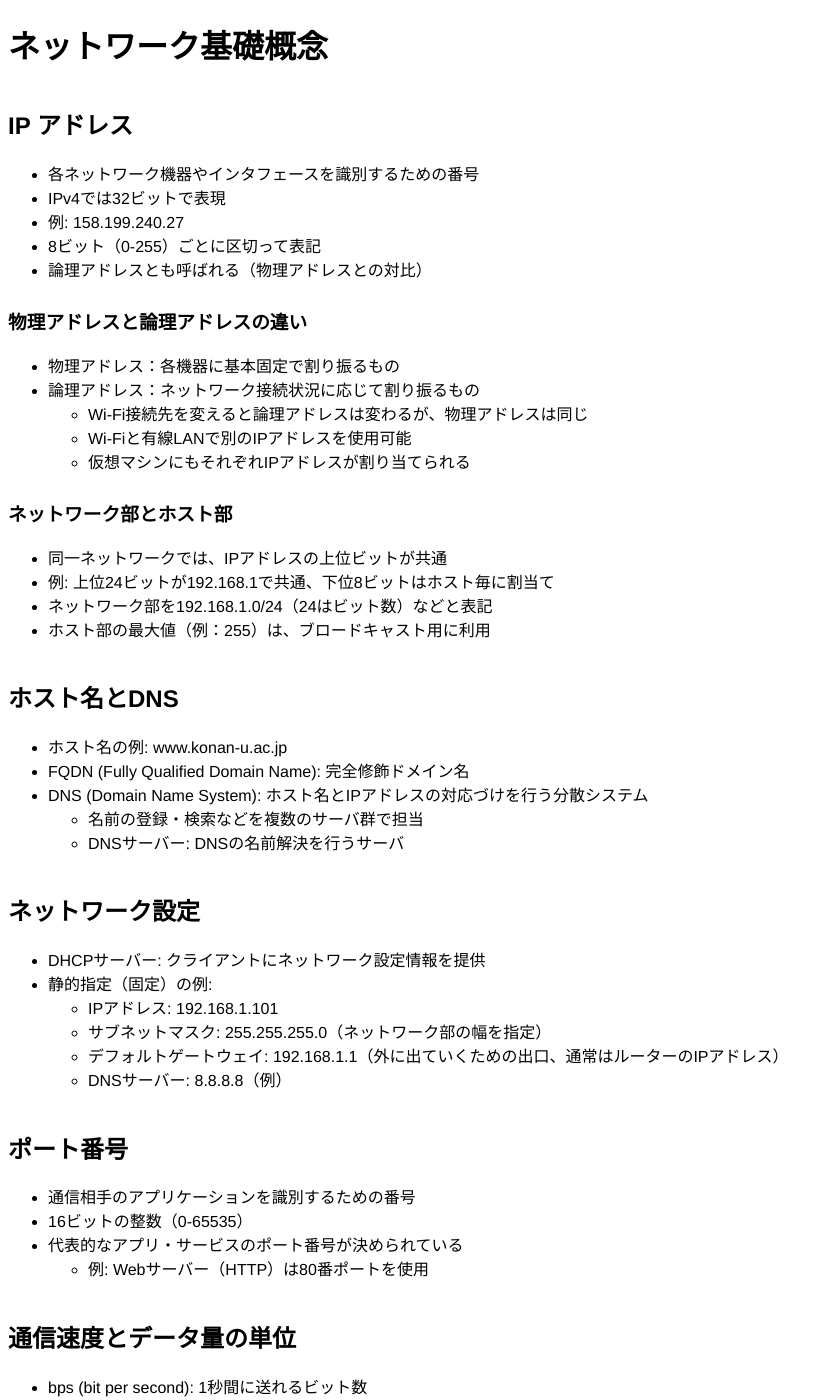
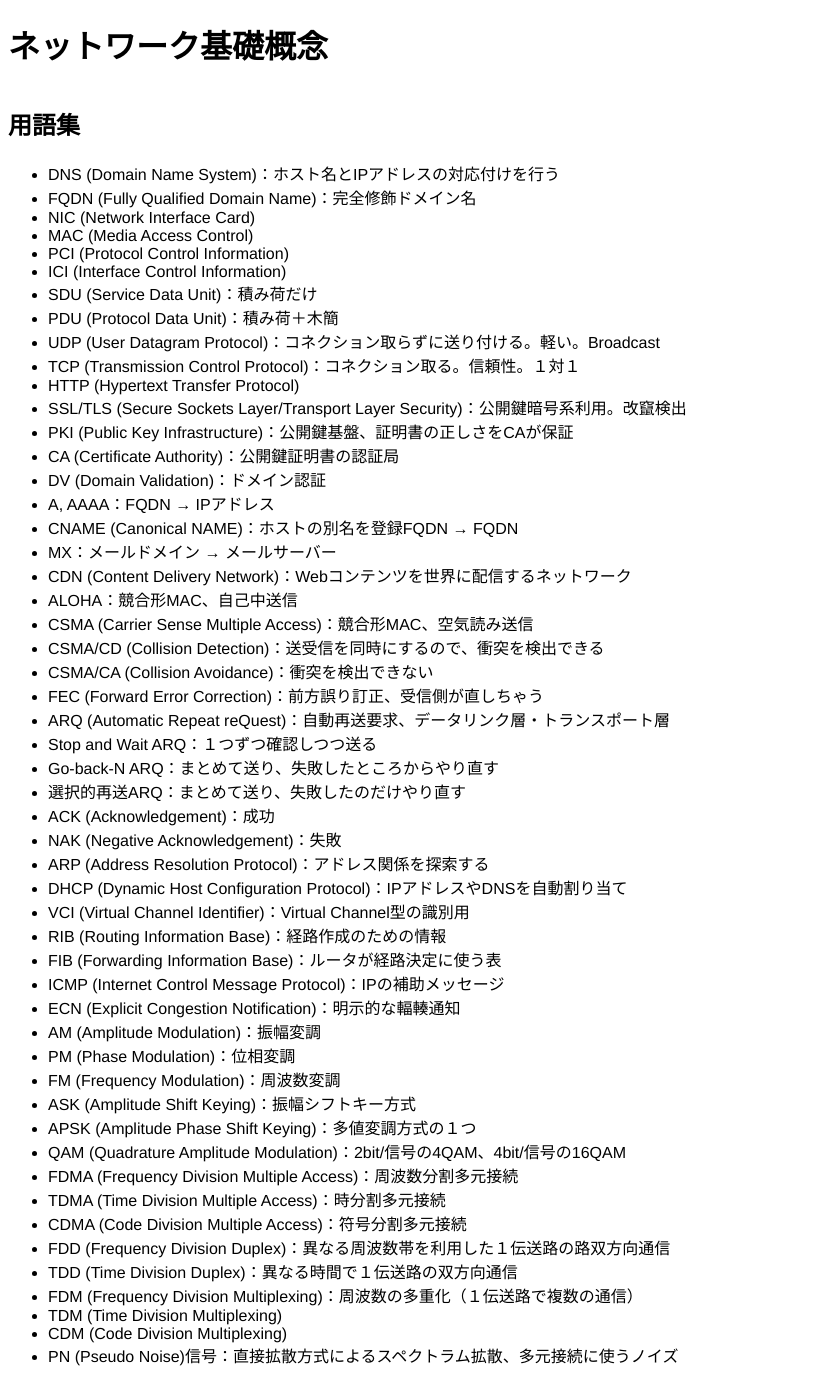
Before and after one commit to mimneko/sample-page, a Jekyll site: the page built from 情報通信ネットワーク/test1.md, in a window 1280 px wide and 1400 px high. Shown: the whole window, without its empty margins (0-832 px from the left). Built offline with Jekyll 4.4.1, drawn with Linux system fonts in a browser that asks for light colours; nearby versions of some CDN libraries; our own code applies the rules of GitHub Pages for plain Markdown files.

Commit message:
Update test1.md

```diff
--- a/情報通信ネットワーク/test1.md
+++ b/情報通信ネットワーク/test1.md
@@ -1,4 +1,58 @@
 # ネットワーク基礎概念
+## 用語集
+- DNS (Domain Name System)：ホスト名とIPアドレスの対応付けを行う
+- FQDN (Fully Qualified Domain Name)：完全修飾ドメイン名
+- NIC (Network Interface Card)
+- MAC (Media Access Control)
+- PCI (Protocol Control Information)
+- ICI (Interface Control Information)
+- SDU (Service Data Unit)：積み荷だけ
+- PDU (Protocol Data Unit)：積み荷＋木簡
+- UDP (User Datagram Protocol)：コネクション取らずに送り付ける。軽い。Broadcast
+- TCP (Transmission Control Protocol)：コネクション取る。信頼性。１対１
+- HTTP (Hypertext Transfer Protocol)
+- SSL/TLS (Secure Sockets Layer/Transport Layer Security)：公開鍵暗号系利用。改竄検出
+- PKI (Public Key Infrastructure)：公開鍵基盤、証明書の正しさをCAが保証
+- CA (Certificate Authority)：公開鍵証明書の認証局
+- DV (Domain Validation)：ドメイン認証
+- A, AAAA：FQDN → IPアドレス
+- CNAME (Canonical NAME)：ホストの別名を登録FQDN → FQDN
+- MX：メールドメイン → メールサーバー
+- CDN (Content Delivery Network)：Webコンテンツを世界に配信するネットワーク
+- ALOHA：競合形MAC、自己中送信
+- CSMA (Carrier Sense Multiple Access)：競合形MAC、空気読み送信
+- CSMA/CD (Collision Detection)：送受信を同時にするので、衝突を検出できる
+- CSMA/CA (Collision Avoidance)：衝突を検出できない
+- FEC (Forward Error Correction)：前方誤り訂正、受信側が直しちゃう
+- ARQ (Automatic Repeat reQuest)：自動再送要求、データリンク層・トランスポート層
+- Stop and Wait ARQ：１つずつ確認しつつ送る
+- Go-back-N ARQ：まとめて送り、失敗したところからやり直す
+- 選択的再送ARQ：まとめて送り、失敗したのだけやり直す
+- ACK (Acknowledgement)：成功
+- NAK (Negative Acknowledgement)：失敗
+- ARP (Address Resolution Protocol)：アドレス関係を探索する
+- DHCP (Dynamic Host Configuration Protocol)：IPアドレスやDNSを自動割り当て
+- VCI (Virtual Channel Identifier)：Virtual Channel型の識別用
+- RIB (Routing Information Base)：経路作成のための情報
+- FIB (Forwarding Information Base)：ルータが経路決定に使う表
+- ICMP (Internet Control Message Protocol)：IPの補助メッセージ
+- ECN (Explicit Congestion Notification)：明示的な輻輳通知
+- AM (Amplitude Modulation)：振幅変調
+- PM (Phase Modulation)：位相変調
+- FM (Frequency Modulation)：周波数変調
+- ASK (Amplitude Shift Keying)：振幅シフトキー方式
+- APSK (Amplitude Phase Shift Keying)：多値変調方式の１つ
+- QAM (Quadrature Amplitude Modulation)：2bit/信号の4QAM、4bit/信号の16QAM
+- FDMA (Frequency Division Multiple Access)：周波数分割多元接続
+- TDMA (Time Division Multiple Access)：時分割多元接続
+- CDMA (Code Division Multiple Access)：符号分割多元接続
+- FDD (Frequency Division Duplex)：異なる周波数帯を利用した１伝送路の路双方向通信
+- TDD (Time Division Duplex)：異なる時間で１伝送路の双方向通信
+- FDM (Frequency Division Multiplexing)：周波数の多重化（１伝送路で複数の通信）
+- TDM (Time Division Multiplexing)
+- CDM (Code Division Multiplexing)
+- PN (Pseudo Noise)信号：直接拡散方式によるスペクトラム拡散、多元接続に使うノイズ
+
 
 ## IP アドレス
 
```
